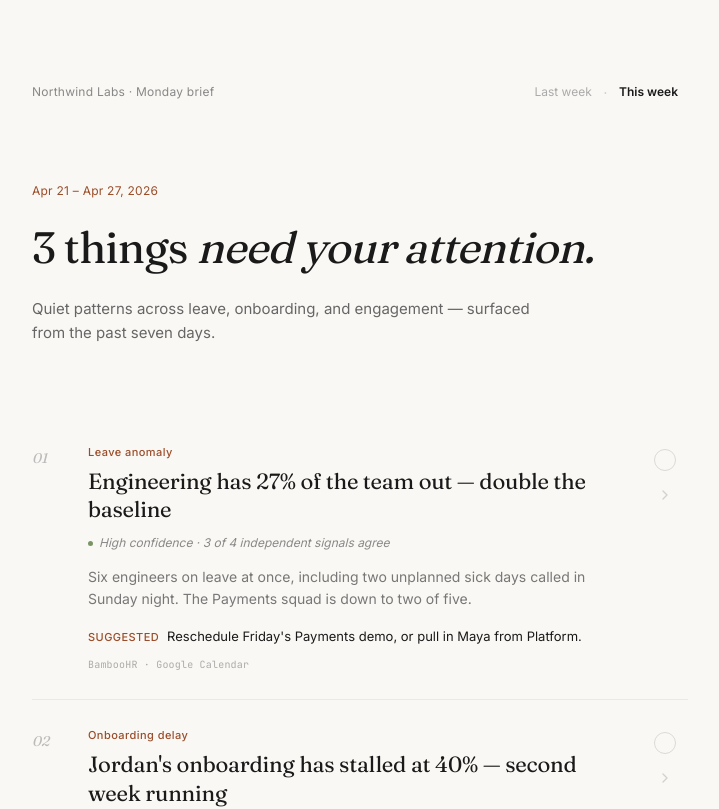
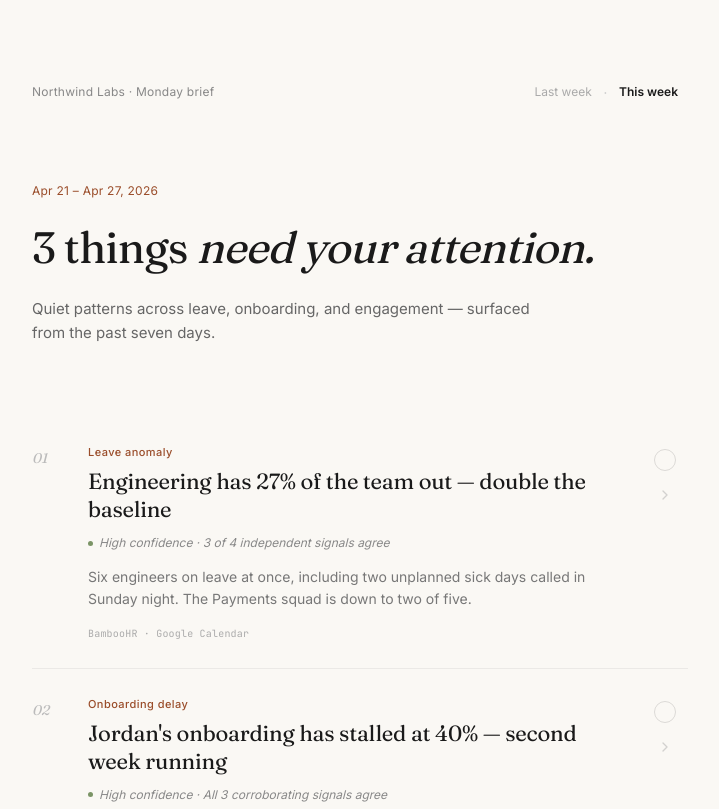
Before and after one commit to prachisharma65-glitch/workforce-digest, a React (Vite) app: page / in a window 1280 px wide. Shown: the top 809 px of the page, without its empty margins (280-999 px from the left). Built offline with nearby package versions, Linux system fonts and the light colour scheme.

Commit message:
Remove SUGGESTED line from brief cards, hide header during loading

```diff
--- a/src/App.jsx
+++ b/src/App.jsx
@@ -156,10 +156,6 @@ function InsightRow({ insight, rank, isLast, resolved, onOpen, onResolve }) {
         <div className="sans" style={{ fontSize: 14, color: "#777", lineHeight: 1.6, marginBottom: 16 }}>
           {insight.summary}
         </div>
-        <div className="sans" style={{ fontSize: 13, color: "#1a1a1a", lineHeight: 1.5, display: "flex", alignItems: "baseline", gap: 8, marginBottom: 12 }}>
-          <span style={{ color: "#9A4D2A", fontSize: 11, letterSpacing: "0.04em", fontWeight: 500, flexShrink: 0 }}>SUGGESTED</span>
-          <span>{insight.action}</span>
-        </div>
         <div className="sans mono" style={{ fontSize: 10, color: "#aaa", letterSpacing: "0.02em" }}>
           {insight.sources.join(" · ")}
         </div>
@@ -244,8 +240,12 @@ function DetailModal({ insight, onClose, onOpenSignalBook, onOpenValidation }) {
         </div>
 
         <div style={{ padding: "0 48px 48px" }}>
-          <div className="sans" style={{ fontSize: 11, color: "#999", letterSpacing: "0.04em", marginBottom: 16, fontWeight: 500 }}>Recommended next step</div>
-          {agentLoading && (<div className="sans" style={{ fontSize: 13, color: "#888", fontStyle: "italic", marginBottom: 20 }}>Agent investigating…</div>)}
+          {agentLoading && (
+            <div className="sans" style={{ fontSize: 13, color: "#888", fontStyle: "italic", marginBottom: 20 }}>Agent investigating…</div>
+          )}
+          {!agentLoading && (
+            <div className="sans" style={{ fontSize: 11, color: "#999", letterSpacing: "0.04em", marginBottom: 16, fontWeight: 500 }}>Recommended next step</div>
+          )}
           {agentError && !agentResult && (<div className="sans" style={{ fontSize: 13, color: "#9A4D2A", marginBottom: 20 }}>Agent error: {agentError}. Falling back to static recommendation.</div>)}
           {!agentLoading && (
             <>
```
